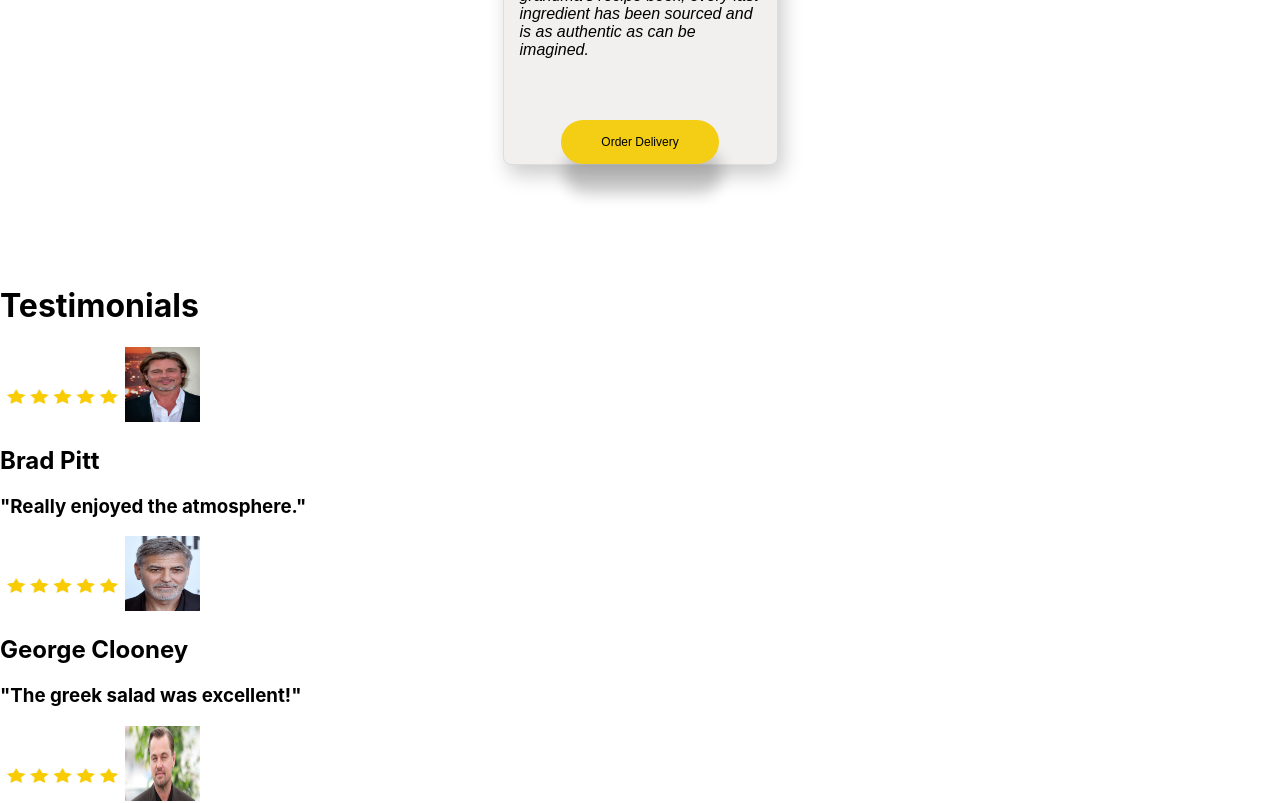
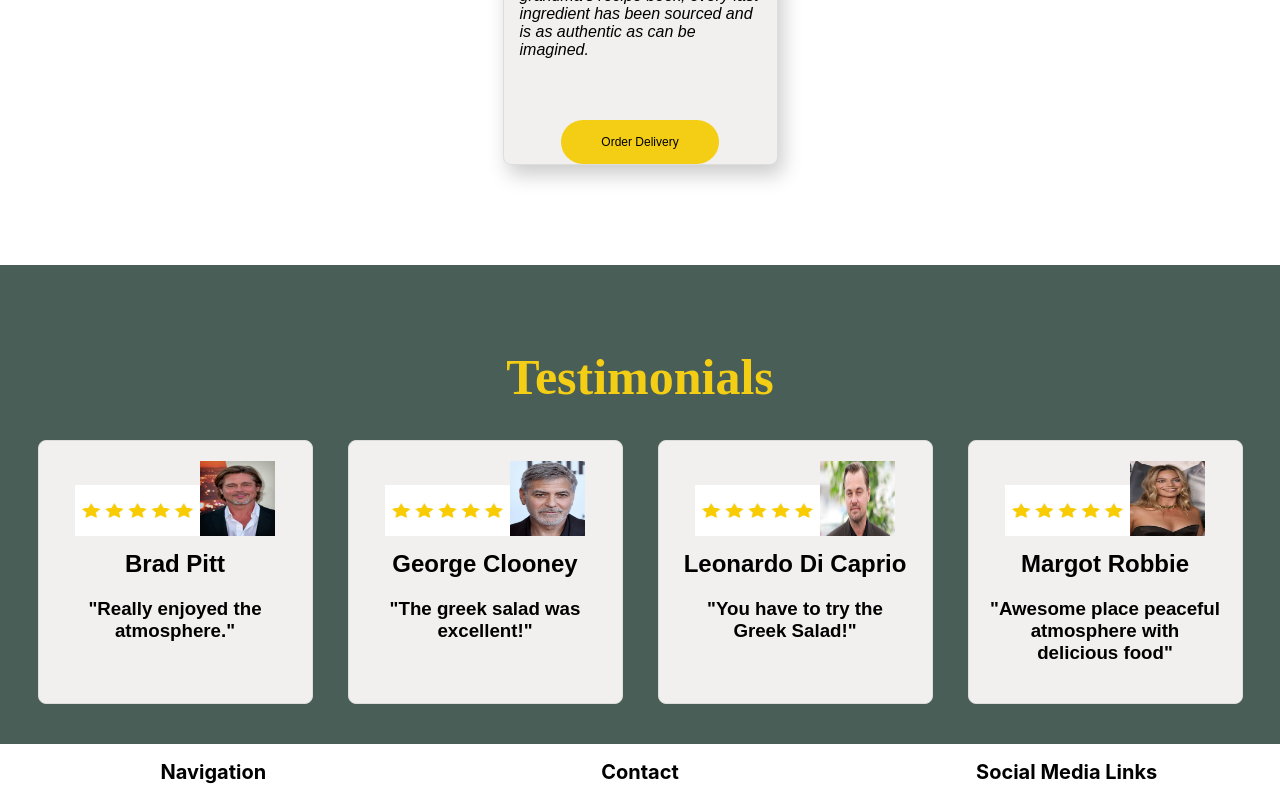
Before and after one commit to Gadnadj/Little-Lemon-Restaurant, a React (Create React App) app: page / in a window 1280 px wide. Shown: the part 2880-3683 px from the top of the page. Built offline with nearby package versions, Linux system fonts and the light colour scheme.

Commit message:
new changements

```diff
--- a/src/App.css
+++ b/src/App.css
@@ -309,7 +309,6 @@ li {
   padding: 15px 40px;
   border: none;
   border-radius: 2em;
-  box-shadow: 3px 30px 15px rgba(0, 0, 0, 0.2);
   font-size: 12px;
   margin-left: auto;
   margin-right: auto;
@@ -336,6 +335,48 @@ li {
   }
 }
 /* --------------------------------------------------- */
+
+.testimonials {
+  background-color: #495e57;
+  padding: 20px; /* Ajout de padding pour un espacement autour du contenu */
+}
+
+.testimonials h1 {
+  color: #f4ce14;
+  font-family: 'Markazi Text', serif;
+  font-size: 50px;
+  text-align: center;
+  padding-top: 30px;
+}
+
+.cards2 {
+  display: flex;
+  justify-content: space-around; /* Aligner les cartes avec un espace égal entre elles */
+  flex-wrap: wrap; /* Permettre le retour à la ligne des cartes si nécessaire */
+}
+
+.card2 {
+  width: 273px;
+  border: 1px solid #ddd;
+  border-radius: 8px;
+  background-color: #f2efef;
+  font-family: 'Karla', sans-serif;
+  margin-bottom: 20px; /* Espacement entre les cartes */
+}
+
+.card2-body {
+  padding: 20px; /* Ajout de padding à l'intérieur de la carte */
+  text-align: center; /* Alignement du contenu au centre */
+}
+
+.card2 h2 {
+  margin-top: 10px; /* Espacement entre le titre et le reste du contenu */
+}
+
+.card2 h3 {
+  margin-top: 10px; /* Espacement entre le texte et le reste du contenu */
+}
+
 .card2 .personality {
   height: 75px;
   width: 75px;
--- a/src/Main.js
+++ b/src/Main.js
@@ -70,24 +70,34 @@ function Main() {
         <h1>Testimonials</h1>
         <div className='cards2'>
           <div className='card2'>
+            <div className='card2-body'>
               <img src={stars} alt='stars' className='stars'></img>
               <img src={brad} alt='brad' className='personality'></img>
               <h2>Brad Pitt</h2>
               <h3>"Really enjoyed the atmosphere."</h3>
             </div>
+          </div>
+
           <div className='card2'>
+            <div className='card2-body'>
               <img src={stars} alt='stars' className='stars'></img>
               <img src={george} alt='george' className='personality'></img>
               <h2>George Clooney</h2>
               <h3>"The greek salad was excellent!"</h3>
             </div>
+          </div>
+
           <div className='card2'>
+            <div className='card2-body'>
               <img src={stars} alt='stars' className='stars'></img>
               <img src={leonardo} alt='leonardo' className='personality'></img>
               <h2>Leonardo Di Caprio</h2>
               <h3>"You have to try the Greek Salad!"</h3>
             </div>
+          </div>
+
           <div className='card2'>
+            <div className='card2-body'>
               <img src={stars} alt='stars' className='stars'></img>
               <img src={margot} alt='brad' className='personality'></img>
               <h2>Margot Robbie</h2>
@@ -95,6 +105,7 @@ function Main() {
             </div>
           </div>
         </div>
+      </div>
     </>
   );
 }
```
Lines whose indentation alone changed are shown as unchanged.
